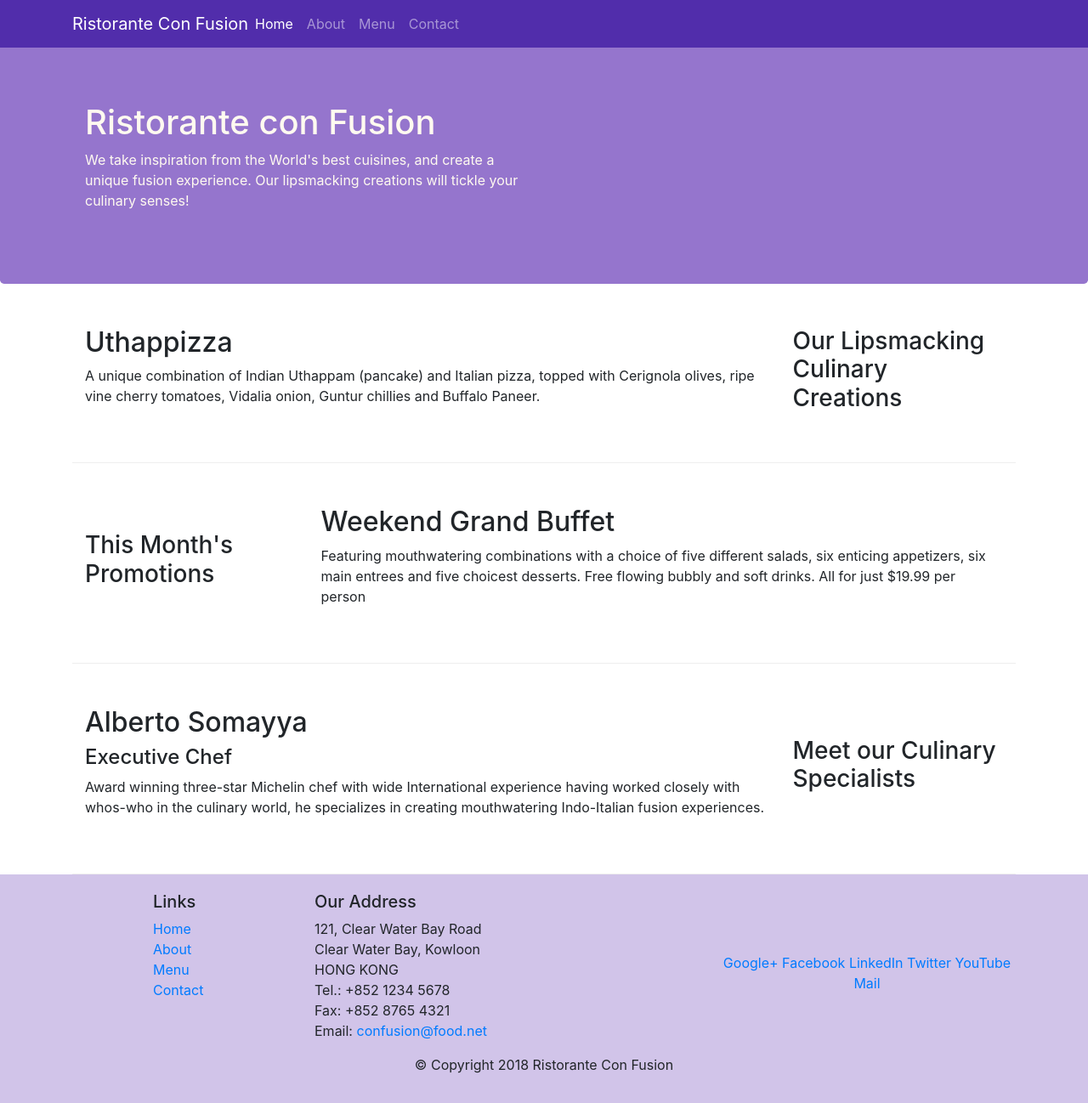
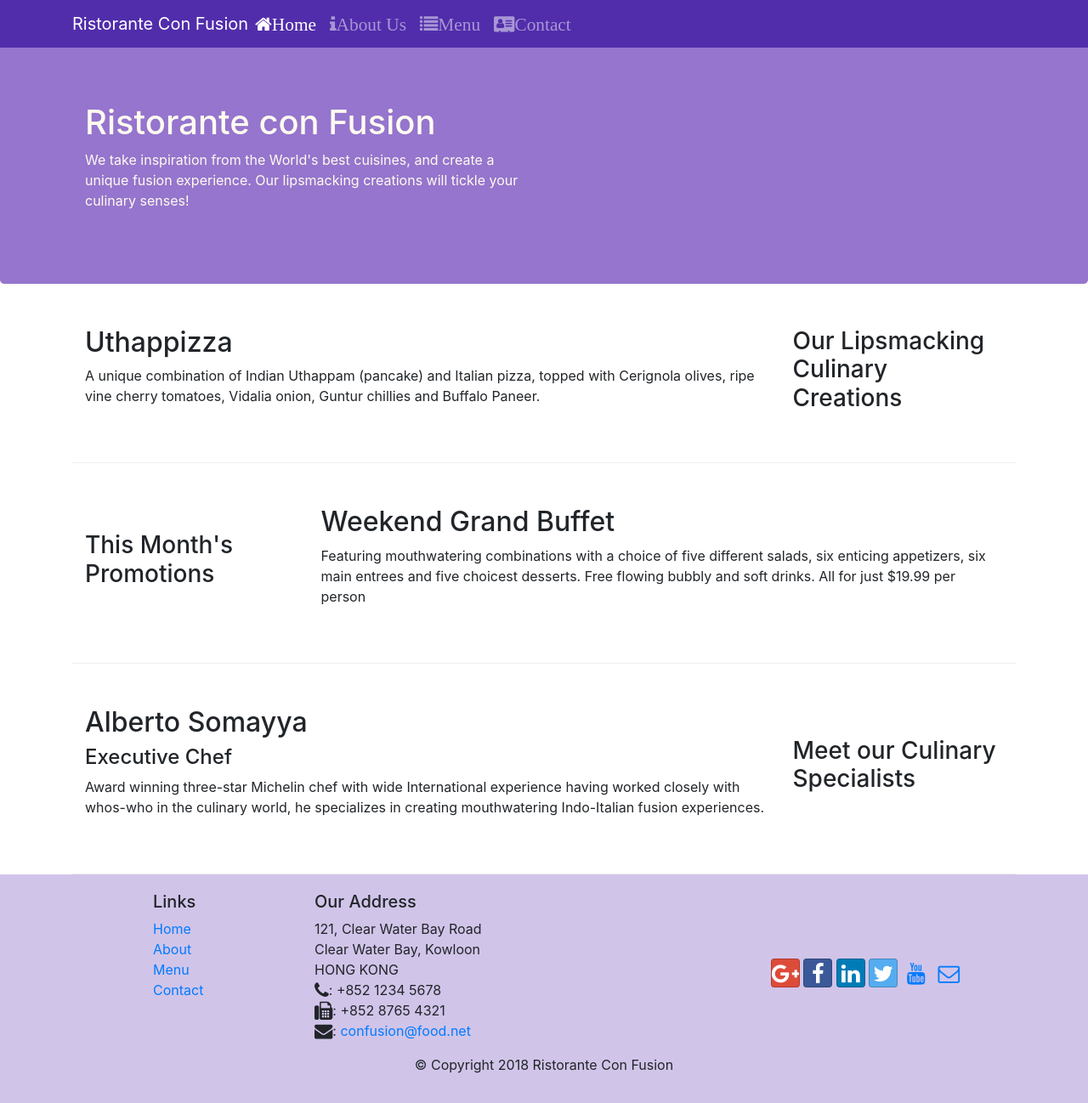
Before and after one commit to prina21/Bootstrap4, a website: page index.html in a window 1280 px wide. Shown: the whole page at 85% size. Drawn offline with nearby package versions, Linux system fonts and the light colour scheme.

Commit message:
adding icons

```diff
--- a/index.html
+++ b/index.html
@@ -9,6 +9,8 @@
 
     <!-- Bootstrap CSS -->
     <link rel="stylesheet" href="node_modules/bootstrap/dist/css/bootstrap.min.css">
+    <link rel="stylesheet" href="node_modules/font-awesome/css/font-awesome.min.css">
+    <link rel="stylesheet" href="node_modules/bootstrap-social/bootstrap-social.css">
     <link rel="stylesheet" href="css/styles.css">
     <title>Ristorante Con Fusion</title>
 </head>
@@ -22,10 +24,10 @@
         <a class="navbar-brand mr-auto" href="#">Ristorante Con Fusion</a>
         <div class="collapse navbar-collapse" id="Navbar">
             <ul class="navbar-nav mr-auto">
-            <li class="nav-item active"><a class="nav-link" href="#">Home</a> </li>
-            <li class="nav-item"><a class="nav-link" href="./aboutus.html">About</a> </li>
-            <li class="nav-item"><a class="nav-link" href="#">Menu</a> </li>
-            <li class="nav-item"><a class="nav-link" href="#">Contact</a> </li>
+            <li class="nav-item active"><a class="nav-link" href="#"><span class="fa fa-home fa-lg">Home</span></a> </li>
+            <li class="nav-item"><a class="nav-link" href="./aboutus.html"><span class="fa fa-info fa-lg">About Us</span></a> </li>
+            <li class="nav-item"><a class="nav-link" href="#"><span class="fa fa-list fa-lg">Menu</span></a> </li>
+            <li class="nav-item"><a class="nav-link" href="#"><span class="fa fa-address-card fa-lg">Contact</span></a> </li>
             </ul>
         </div>
     </div>
@@ -95,19 +97,19 @@
 		              121, Clear Water Bay Road<br>
 		              Clear Water Bay, Kowloon<br>
 		              HONG KONG<br>
-		              Tel.: +852 1234 5678<br>
-		              Fax: +852 8765 4321<br>
-		              Email: <a href="mailto:confusion@food.net">confusion@food.net</a>
+		              <i class="fa fa-phone fa-lg"></i>: +852 1234 5678<br>
+		              <i class="fa fa-fax fa-lg"></i>: +852 8765 4321<br>
+		              <i class="fa fa-envelope fa-lg"></i>: <a href="mailto:confusion@food.net">confusion@food.net</a>
 		           </address>
                 </div>
                 <div class="col-12 col-sm-4 align-self-center">
                     <div class="text-center">
-                        <a href="http://google.com/+">Google+</a>
-                        <a href="http://www.facebook.com/profile.php?id=">Facebook</a>
-                        <a href="http://www.linkedin.com/in/">LinkedIn</a>
-                        <a href="http://twitter.com/">Twitter</a>
-                        <a href="http://youtube.com/">YouTube</a>
-                        <a href="mailto:">Mail</a>
+                        <a class="btn btn-social-icon btn-google" href="http://google.com/+"><i class="fa fa-google-plus fa-lg"></i></a>
+                        <a class="btn btn-social-icon btn-facebook" href="http://www.facebook.com/profile.php?id="><i class="fa fa-facebook fa-lg"></i></a>
+                        <a class="btn btn-social-icon btn-linkedin" href="http://www.linkedin.com/in/"><i class="fa fa-linkedin fa-lg"></i></a>
+                        <a class="btn btn-social-icon btn-twitter" href="http://twitter.com/"><i class="fa fa-twitter fa-lg"></i></a>
+                        <a class="btn btn-social-icon btn-youtube" href="http://youtube.com/"><i class="fa fa-youtube fa-lg"></i></a>
+                        <a class="btn btn-social-icon btn" href="mailto:"><i class="fa fa-envelope-o fa-lg"></i></a>
                     </div>
                 </div>
            </div>
--- a/package.json
+++ b/package.json
@@ -15,6 +15,8 @@
   },
   "dependencies": {
     "bootstrap": "^4.0.0",
+    "bootstrap-social": "^5.1.1",
+    "font-awesome": "^4.7.0",
     "jquery": "^3.3.1",
     "popper.js": "^1.12.9"
   }
```
Also changed, not shown: aboutus.html (+15 -13 lines), 1 other file.
